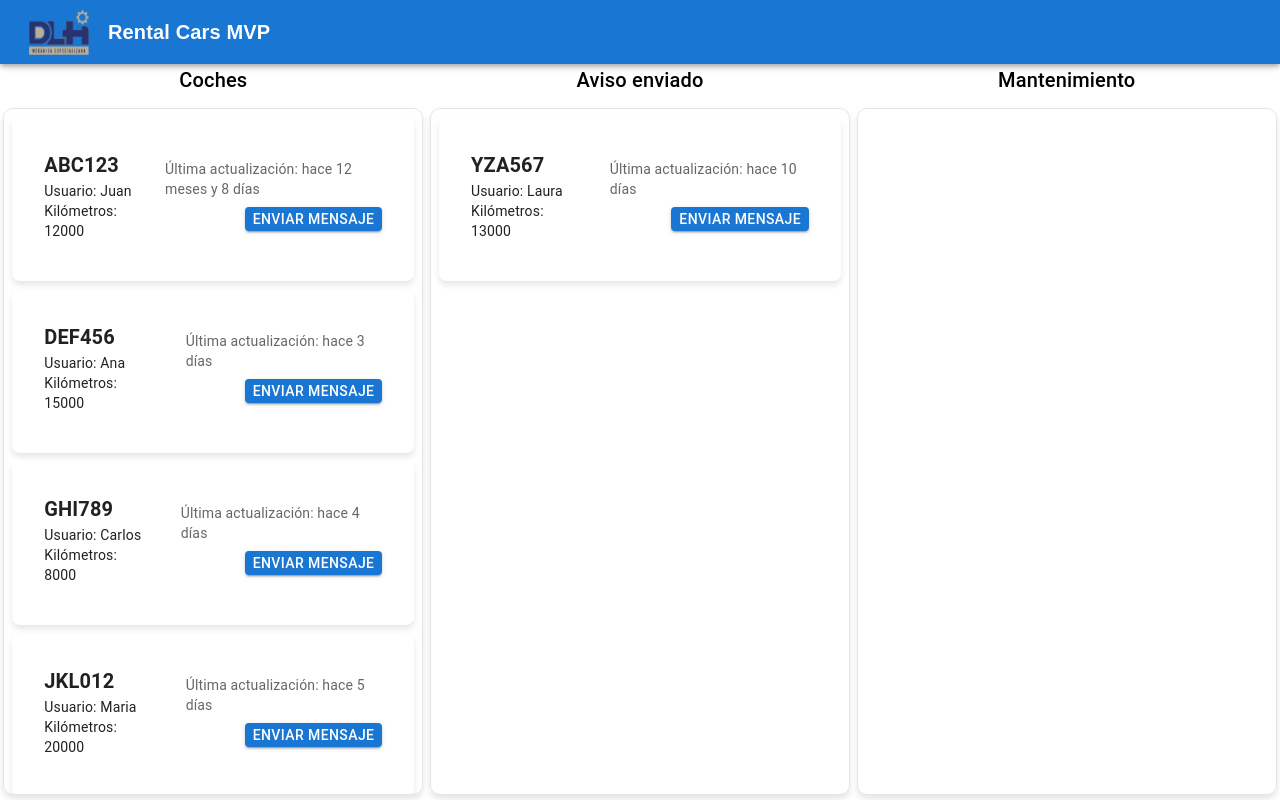
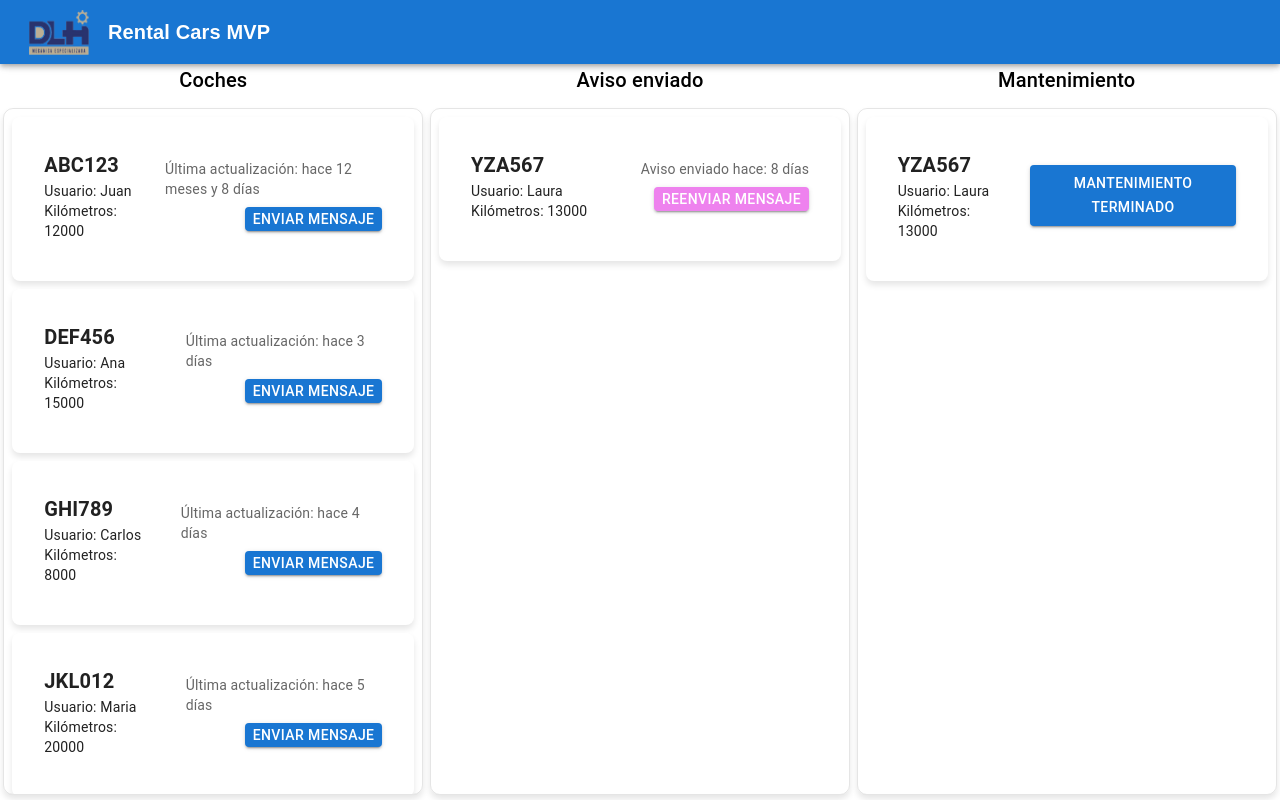
Before and after one commit to kleinher/rental-cars-frontend, a React (Create React App) app: page /admin in a window 1280 px wide. Built offline with nearby package versions, Linux system fonts and the light colour scheme.

Commit message:
Tres listas actualizables

```diff
--- a/src/admin/AdminPage.js
+++ b/src/admin/AdminPage.js
@@ -1,8 +1,11 @@
 import React, { useContext } from "react";
-import { Box, ThemeProvider } from "@mui/material";
+import { Box, ThemeProvider, Grid2 } from "@mui/material";
 import { createTheme, responsiveFontSizes } from "@mui/material/styles";
 import CarList from "./CarList";
 import { CarsContext } from "../context/CarsContext";
+import CarCard from "./cards/CarCard";
+import ReminderCard from "./cards/ReminderCard";
+import MaintainanceCard from "./cards/MaintainanceCard";
 
 const AdminPage = () => {
     let theme = createTheme();
@@ -12,7 +15,7 @@ const AdminPage = () => {
 
     const reminderSentFalse = cars.filter(car => !car.reminderSent);
     const reminderSentTrue = cars.filter(car => car.reminderSent);
-    const service = cars.filter(car => car.service);
+    const service = cars.filter(car => car.inMaintenance);
 
     const styles = {
         container: {
@@ -37,9 +40,27 @@ const AdminPage = () => {
     return (
         <ThemeProvider theme={theme}>
             <Box sx={styles.container}>
-                <CarList cars={reminderSentFalse} title="Coches" />
-                <CarList cars={reminderSentTrue} title="Aviso enviado" />
-                <CarList cars={service} title="Mantenimiento" />
+                <CarList cars={reminderSentFalse} title="Coches" >
+                    {reminderSentFalse.map((car) => (
+                        <Grid2 sx={{ width: "100%" }} item xs={12} key={car.id}>
+                            <CarCard car={car} />
+                        </Grid2>
+                    ))}
+                </CarList>
+                <CarList cars={reminderSentTrue} title="Aviso enviado" >
+                    {reminderSentTrue.map((car) => (
+                        <Grid2 sx={{ width: "100%" }} item xs={12} key={car.id}>
+                            <ReminderCard car={car} />
+                        </Grid2>
+                    ))}
+                </CarList>
+                <CarList cars={service} title="Mantenimiento" >
+                    {service.map((car) => (
+                        <Grid2 sx={{ width: "100%" }} item xs={12} key={car.id}>
+                            <MaintainanceCard car={car} />
+                        </Grid2>
+                    ))}
+                </CarList>
             </Box>
         </ThemeProvider >
     );
--- a/src/admin/CarList.js
+++ b/src/admin/CarList.js
@@ -1,8 +1,7 @@
 import React from "react";
 import { Grid2, Box, Typography } from "@mui/material";
-import CarCard from "./CarCard";
 
-const CarList = ({ cars, title, CardComponent }) => {
+const CarList = ({ title, children }) => {
     const styles = {
         list: {
             margin: "5px",
@@ -36,11 +35,7 @@ const CarList = ({ cars, title, CardComponent }) => {
             <Box sx={styles.list}>
 
                 <Grid2 spacing={1} sx={styles.gridContainer}>
-                    {cars.map((car) => (
-                        <Grid2 sx={{ width: "100%" }} item xs={12} key={car.id}>
-                            <CarCard car={car} />
-                        </Grid2>
-                    ))}
+                    {children}
                 </Grid2>
             </Box>
         </Box>);
--- /dev/null
+++ b/src/admin/buttons/MaintainanceButton.js
@@ -0,0 +1,53 @@
+import React, { useState } from 'react';
+import Button from '@mui/material/Button';
+import Dialog from '@mui/material/Dialog';
+import DialogActions from '@mui/material/DialogActions';
+import DialogContent from '@mui/material/DialogContent';
+import DialogContentText from '@mui/material/DialogContentText';
+import DialogTitle from '@mui/material/DialogTitle';
+
+const MaintenanceButton = ({ onMaintenanceComplete }) => {
+    const [open, setOpen] = useState(false);
+
+    const handleClickOpen = () => {
+        setOpen(true);
+    };
+
+    const handleClose = (isConfirmed) => {
+        setOpen(false);
+        if (isConfirmed) {
+            onMaintenanceComplete();
+        }
+    };
+
+    return (
+        <div>
+            <Button variant="contained" color="primary" onClick={handleClickOpen}>
+                Mantenimiento terminado
+            </Button>
+            <Dialog
+                open={open}
+                onClose={() => handleClose(false)}
+                aria-labelledby="alert-dialog-title"
+                aria-describedby="alert-dialog-description"
+            >
+                <DialogTitle id="alert-dialog-title">{"Confirmación"}</DialogTitle>
+                <DialogContent>
+                    <DialogContentText id="alert-dialog-description">
+                        ¿Estás seguro que está terminado el mantenimiento?
+                    </DialogContentText>
+                </DialogContent>
+                <DialogActions>
+                    <Button onClick={() => handleClose(false)} color="primary">
+                        No
+                    </Button>
+                    <Button onClick={() => handleClose(true)} color="primary" autoFocus>
+                        Sí
+                    </Button>
+                </DialogActions>
+            </Dialog>
+        </div>
+    );
+};
+
+export default MaintenanceButton;
--- a/src/admin/SendButton.js
+++ b/src/admin/buttons/ResendButton.js
@@ -1,32 +1,29 @@
 import React, { useState } from "react";
-import wppClient from "../client/wppClient";
 import { Button } from "@mui/material";
 import { useContext } from "react";
-import { CarsContext } from "../context/CarsContext";
-import { sendNotification } from "../client/wppEndpoint";
+import { CarsContext } from "../../context/CarsContext";
+import { sendNotification } from "../../client/wppEndpoint";
 
-const SendButton = ({ phoneNumber, licencePlate }) => {
-    const [buttonText, setButtonText] = useState("Enviar mensaje");
-    const [buttonColor, setButtonColor] = useState("primary");
+const ResendButton = ({ phoneNumber, licencePlate }) => {
+    const [buttonText, setButtonText] = useState("Reenviar mensaje");
+    const [buttonColor, setButtonColor] = useState("violet");
     const [loading, setLoading] = useState(false);
     const { updateReminderSent } = useContext(CarsContext);
 
-
     const handleButtonClick = async () => {
-
         try {
             setLoading(true);
             await sendNotification(phoneNumber, licencePlate);
 
-            setButtonText("Mensaje enviado");
-            setButtonColor("success");
+            setButtonText("Aviso reenviado");
+            setButtonColor("green");
 
             updateReminderSent(licencePlate, true);
         } catch (error) {
             console.error("Error al enviar el mensaje:", error);
 
             setButtonText("Error al enviar");
-            setButtonColor("danger");
+            setButtonColor("red");
         } finally {
             setLoading(false);
         }
@@ -35,8 +32,7 @@ const SendButton = ({ phoneNumber, licencePlate }) => {
     return (
         <Button
             variant='contained'
-            color={buttonColor}
-            sx={{ alignSelf: 'flex-end', padding: '0 8px' }}
+            sx={{ alignSelf: 'flex-end', padding: '0 8px', backgroundColor: buttonColor }}
             onClick={handleButtonClick}
         >
             {loading ? "Enviando..." : buttonText}
@@ -44,4 +40,4 @@ const SendButton = ({ phoneNumber, licencePlate }) => {
     );
 };
 
-export default SendButton;
+export default ResendButton;
--- /dev/null
+++ b/src/admin/buttons/SendButton.js
@@ -0,0 +1,46 @@
+import React, { useState } from "react";
+import { Button } from "@mui/material";
+import { useContext } from "react";
+import { CarsContext } from "../../context/CarsContext";
+import { sendNotification } from "../../client/wppEndpoint";
+
+const SendButton = ({ phoneNumber, licencePlate }) => {
+    const [buttonText, setButtonText] = useState("Enviar mensaje");
+    const [buttonColor, setButtonColor] = useState("primary");
+    const [loading, setLoading] = useState(false);
+    const { updateReminderSent } = useContext(CarsContext);
+
+
+    const handleButtonClick = async () => {
+
+        try {
+            setLoading(true);
+            await sendNotification(phoneNumber, licencePlate);
+
+            setButtonText("Mensaje enviado");
+            setButtonColor("success");
+
+            updateReminderSent(licencePlate, true);
+        } catch (error) {
+            console.error("Error al enviar el mensaje:", error);
+
+            setButtonText("Error al enviar");
+            setButtonColor("danger");
+        } finally {
+            setLoading(false);
+        }
+    };
+
+    return (
+        <Button
+            variant='contained'
+            color={buttonColor}
+            sx={{ alignSelf: 'flex-end', padding: '0 8px' }}
+            onClick={handleButtonClick}
+        >
+            {loading ? "Enviando..." : buttonText}
+        </Button>
+    );
+};
+
+export default SendButton;
--- /dev/null
+++ b/src/admin/cards/CarCard.js
@@ -0,0 +1,50 @@
+import React from "react";
+import { Card, CardContent, Typography, Box, Grid2 } from "@mui/material";
+import { differenceInDays, differenceInMonths } from "date-fns";
+import SendButton from "../buttons/SendButton";
+
+const CarCard = ({ car }) => {
+    const styles = {
+        card: {
+            margin: 1,
+            padding: 2,
+            borderRadius: 2,
+            boxShadow: "0 4px 6px rgba(0, 0, 0, 0.1)",
+            backgroundColor: "#fff",
+        },
+    };
+
+    const calculateRelativeDate = (dateString) => {
+        const updatedDate = new Date(dateString);
+        const today = new Date();
+
+        const months = differenceInMonths(today, updatedDate);
+        const days = differenceInDays(today, updatedDate) - months * 30;
+
+        if (months >= 1) {
+            return `${months} mes${months > 1 ? "es" : ""} y ${days} día${days !== 1 ? "s" : ""}`;
+        } else {
+            return `${days} día${days !== 1 ? "s" : ""}`;
+        }
+    };
+
+    return (
+        <Card sx={styles.card}>
+            <CardContent sx={{ display: 'flex', justifyContent: 'space-between' }}>
+                <Box sx={{ marginRight: 4 }}>
+                    <Typography variant="h6" fontWeight="bold"> {car.licensePlate}</Typography>
+                    <Typography variant="body2">Usuario: {car.user}</Typography>
+                    <Typography variant="body2">Kilómetros: {car.kilometers}</Typography>
+                </Box>
+                <Grid2 container spacing={1} item xs={12} sx={{ flexDirection: 'column', justifyContent: 'center' }}>
+                    <Typography variant="body2" color="text.secondary">
+                        Última actualización: hace {calculateRelativeDate(car.lastUpdated)}
+                    </Typography>
+                    <SendButton phoneNumber={car.phoneNumber} licencePlate={car.licensePlate} />
+                </Grid2>
+            </CardContent>
+        </Card>
+    );
+};
+
+export default CarCard;
--- /dev/null
+++ b/src/admin/cards/MaintainanceCard.js
@@ -0,0 +1,32 @@
+import React from "react";
+import { Card, CardContent, Typography, Box, Grid2 } from "@mui/material";
+import MaintainanceButton from "../buttons/MaintainanceButton";
+
+const CarCard = ({ car }) => {
+    const styles = {
+        card: {
+            margin: 1,
+            padding: 2,
+            borderRadius: 2,
+            boxShadow: "0 4px 6px rgba(0, 0, 0, 0.1)",
+            backgroundColor: "#fff",
+        },
+    };
+
+    return (
+        <Card sx={styles.card}>
+            <CardContent sx={{ display: 'flex', justifyContent: 'space-between' }}>
+                <Box sx={{ marginRight: 4 }}>
+                    <Typography variant="h6" fontWeight="bold"> {car.licensePlate}</Typography>
+                    <Typography variant="body2">Usuario: {car.user}</Typography>
+                    <Typography variant="body2">Kilómetros: {car.kilometers}</Typography>
+                </Box>
+                <Grid2 container spacing={1} item xs={12} sx={{ flexDirection: 'column', justifyContent: 'center' }}>
+                    <MaintainanceButton phoneNumber={car.phoneNumber} licencePlate={car.licensePlate} />
+                </Grid2>
+            </CardContent>
+        </Card>
+    );
+};
+
+export default CarCard;
--- a/src/admin/CarCard.js
+++ b/src/admin/cards/ReminderCard.js
@@ -1,9 +1,9 @@
 import React from "react";
 import { Card, CardContent, Typography, Box, Grid2 } from "@mui/material";
 import { differenceInDays, differenceInMonths } from "date-fns";
-import SendButton from "./SendButton";
+import ResendButton from "../buttons/ResendButton";
 
-const CarCard = ({ car }) => {
+const ReminderCard = ({ car }) => {
     const styles = {
         card: {
             margin: 1,
@@ -38,13 +38,13 @@ const CarCard = ({ car }) => {
                 </Box>
                 <Grid2 container spacing={1} item xs={12} sx={{ flexDirection: 'column', justifyContent: 'center' }}>
                     <Typography variant="body2" color="text.secondary">
-                        Última actualización: hace {calculateRelativeDate(car.lastUpdated)}
+                        Aviso enviado hace: {calculateRelativeDate(car.reminderSentDate)}
                     </Typography>
-                    <SendButton phoneNumber={car.phoneNumber} licencePlate={car.licensePlate} />
+                    <ResendButton phoneNumber={car.phoneNumber} licencePlate={car.licensePlate} />
                 </Grid2>
             </CardContent>
         </Card>
     );
 };
 
-export default CarCard;
+export default ReminderCard;
--- a/src/context/CarsContext.js
+++ b/src/context/CarsContext.js
@@ -18,7 +18,7 @@ export const CarsProvider = ({ children }) => {
         setCars(cars.filter(car => car.id !== carId));
     };
     const updateReminderSent = (carId, reminderSent) => {
-        setCars(cars.map(car => (car.licensePlate === carId ? { ...car, reminderSent } : car)));
+        setCars(cars.map(car => (car.licensePlate === carId ? { ...car, reminderSent, reminderSentDate: new Date() } : car)));
     };
     const updateCar = (updatedCar) => {
         setCars(cars.map(car => (car.id === updatedCar.id ? updatedCar : car)));
```
